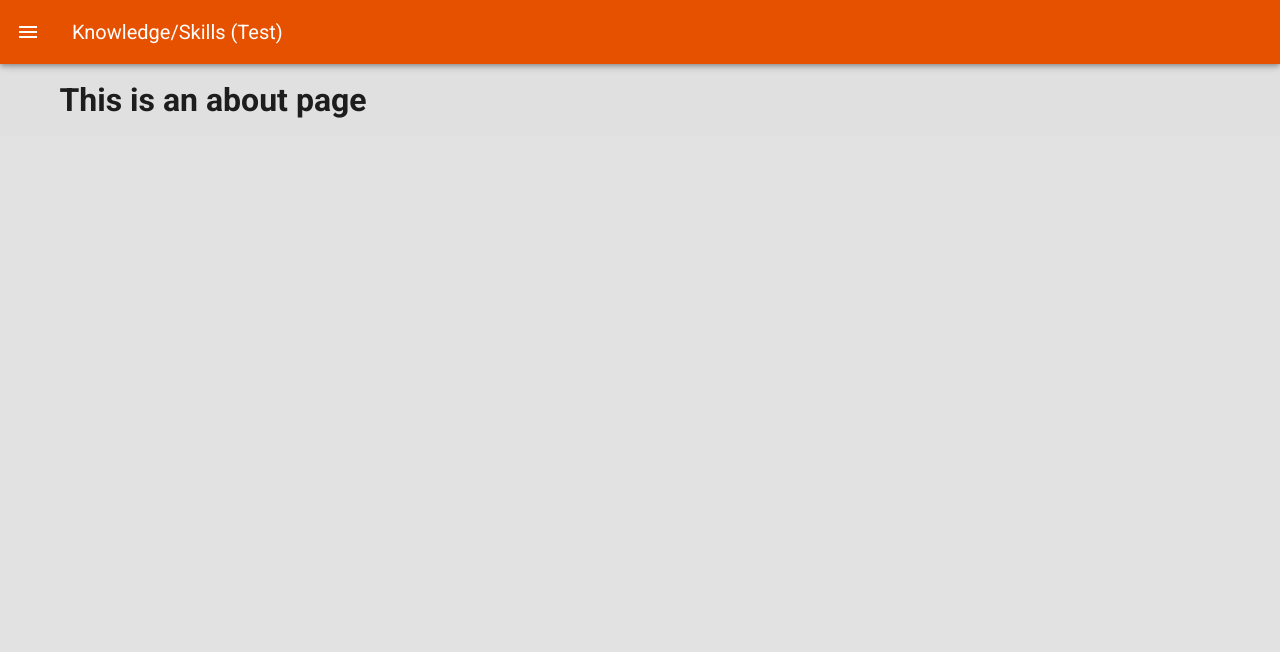
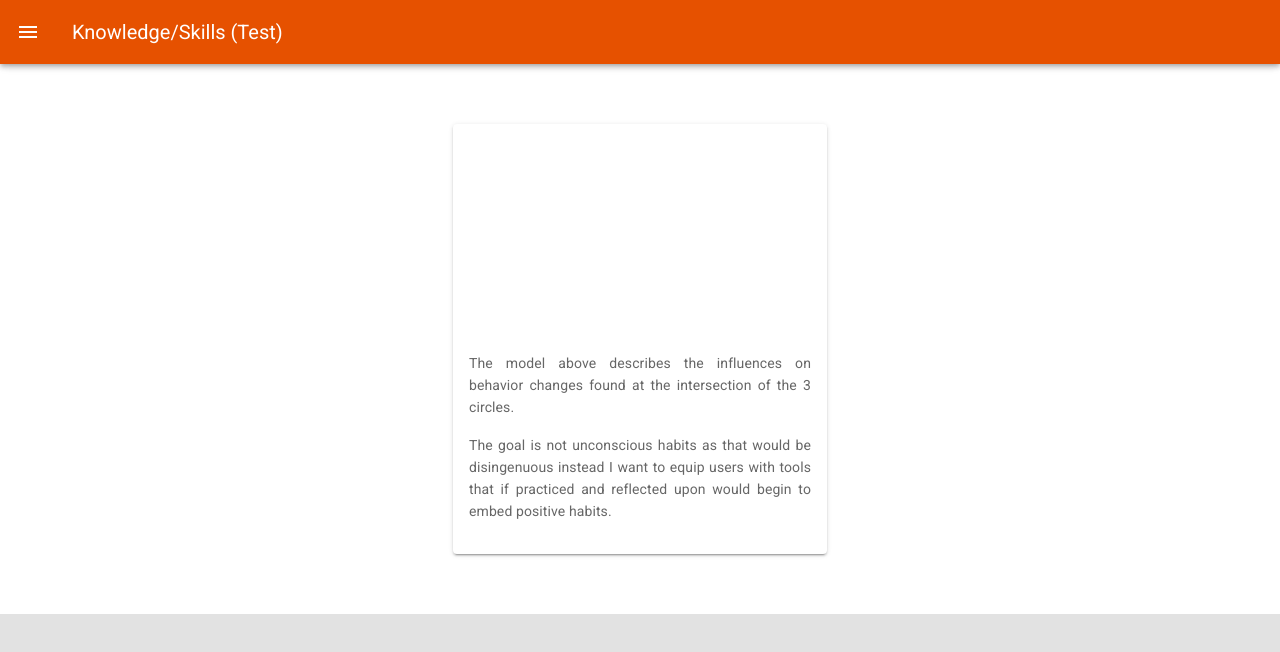
Before and after one commit to daveKoala/vue-boiler-plate, a Vue app: page /about in a window 1280 px wide. Shown: the top 652 px of the page. Built offline with nearby package versions, Linux system fonts and the light colour scheme.

Commit message:
more fuckery

```diff
--- a/src/components/SquareNavigation.vue
+++ b/src/components/SquareNavigation.vue
@@ -1,12 +1,11 @@
 <template>
   <v-container fluid>
-    <v-row no-gutters justify="space-around">
+    <v-row justify="space-around">
       <v-btn
-        v-for="(item, index) in items"
+        v-for="(item, index) in navItems"
         :key="`squar-nav-${index}`"
         v-ripple="{ class: 'primary--text' }"
         :to="item.to"
-        class="ma-auto"
       >
         <v-icon color="primary" x-large>{{ item.icon }}</v-icon>
       </v-btn>
@@ -22,41 +21,50 @@ export default Vue.extend({
   name: "SquareNavigation" as string,
   props: {
     items: { type: Array as () => NavigationItem[], default: [] }
+  },
+  computed: {
+    navItems(): NavigationItem[] {
+      return this.items.filter((item: NavigationItem, index: number) => {
+        if (index <= 3) {
+          return item;
+        }
+      });
+    }
   }
 });
 </script>
 
 <style lang="scss" scoped>
-.square-container {
-  display: flex;
-  flex-wrap: wrap;
-}
+// .square-container {
+//   display: flex;
+//   flex-wrap: wrap;
+// }
 
-.square {
-  position: relative;
-  flex-basis: calc(33.333% - 10px);
-  margin: 5px;
-  border: 1px solid;
-  box-sizing: border-box;
-}
+// .square {
+//   position: relative;
+//   flex-basis: calc(33.333% - 10px);
+//   margin: 5px;
+//   border: 1px solid;
+//   box-sizing: border-box;
+// }
 
-.square::before {
-  content: "";
-  display: block;
-  padding-top: 100%;
-}
+// .square::before {
+//   content: "";
+//   display: block;
+//   padding-top: 100%;
+// }
 
-.square .content {
-  position: absolute;
-  top: 0;
-  left: 0;
-  height: 100%;
-  width: 100%;
+// .square .content {
+//   position: absolute;
+//   top: 0;
+//   left: 0;
+//   height: 100%;
+//   width: 100%;
 
-  display: flex; /* added for centered text */
-  justify-content: center; /* added for centered text */
-  align-items: center; /* added for centered text */
-}
+//   display: flex; /* added for centered text */
+//   justify-content: center; /* added for centered text */
+//   align-items: center; /* added for centered text */
+// }
 
 /* setting min-width is necessary for the width to work */
 .v-btn {
--- a/src/layouts/BasicLayout.vue
+++ b/src/layouts/BasicLayout.vue
@@ -20,7 +20,7 @@
       <NavigationDrawerContent />
     </v-navigation-drawer>
 
-    <v-main class="grey lighten-2">
+    <v-main class="white">
       <slot>
         <p>Put content here</p>
       </slot>
--- a/src/views/About.vue
+++ b/src/views/About.vue
@@ -1,6 +1,25 @@
 <template>
-  <v-container>
-    <h1>This is an about page</h1>
+  <v-container fluid>
+    <v-card class="mx-auto my-12" max-width="374" height="100%">
+      <v-img
+        :src="require('../assets/desire_skill_knowledge.png')"
+        class="my-3"
+        contain
+        height="200"
+      />
+      <v-card-text class="text-justify">
+        <p>
+          The model above describes the influences on behavior changes found at
+          the intersection of the 3 circles.
+        </p>
+
+        <p>
+          The goal is not unconscious habits as that would be disingenuous
+          instead I want to equip users with tools that if practiced and
+          reflected upon would begin to embed positive habits.
+        </p>
+      </v-card-text>
+    </v-card>
   </v-container>
 </template>
 
--- a/src/views/Desires.vue
+++ b/src/views/Desires.vue
@@ -1,6 +1,6 @@
 <template>
   <v-container>
-    <v-card class="mb-2" color="orange lighten-2">
+    <v-card class="mb-2" color="orange lighten-2" height="100%">
       <v-card-text>
         Help us taylor your Strata experience by selecting one or more skills
         that you practice
--- a/src/views/Home.vue
+++ b/src/views/Home.vue
@@ -1,7 +1,6 @@
 <template>
   <v-container fluid>
     <SquareNavigation :items="squareNav" />
-
     <v-row dense>
       <v-col v-for="card in cards" :key="card.title" :cols="card.flex">
         <v-card>
@@ -45,7 +44,13 @@ export default Vue.extend({
   components: { Twitter, SquareNavigation, Share },
   data: () => ({
     squareNav: [
-      { id: "home", icon: "mdi-home", text: "Home", to: "/", color: "red" },
+      {
+        id: "",
+        icon: "mdi-table-settings",
+        text: "Table",
+        to: "/funky",
+        color: ""
+      },
       {
         id: "desire",
         icon: "mdi-head-heart-outline",
@@ -54,10 +59,10 @@ export default Vue.extend({
         color: "red lighten-1"
       },
       {
-        id: "settings",
-        icon: "mdi-cog-outline",
-        text: "Settings",
-        to: "/settings",
+        id: "about",
+        icon: "mdi-information-outline",
+        text: "About",
+        to: "/about",
         color: "red darken-2"
       }
     ] as NavigationItem[],
```
Also changed, not shown: src/assets/desire_skill_knowledge.png (added).
